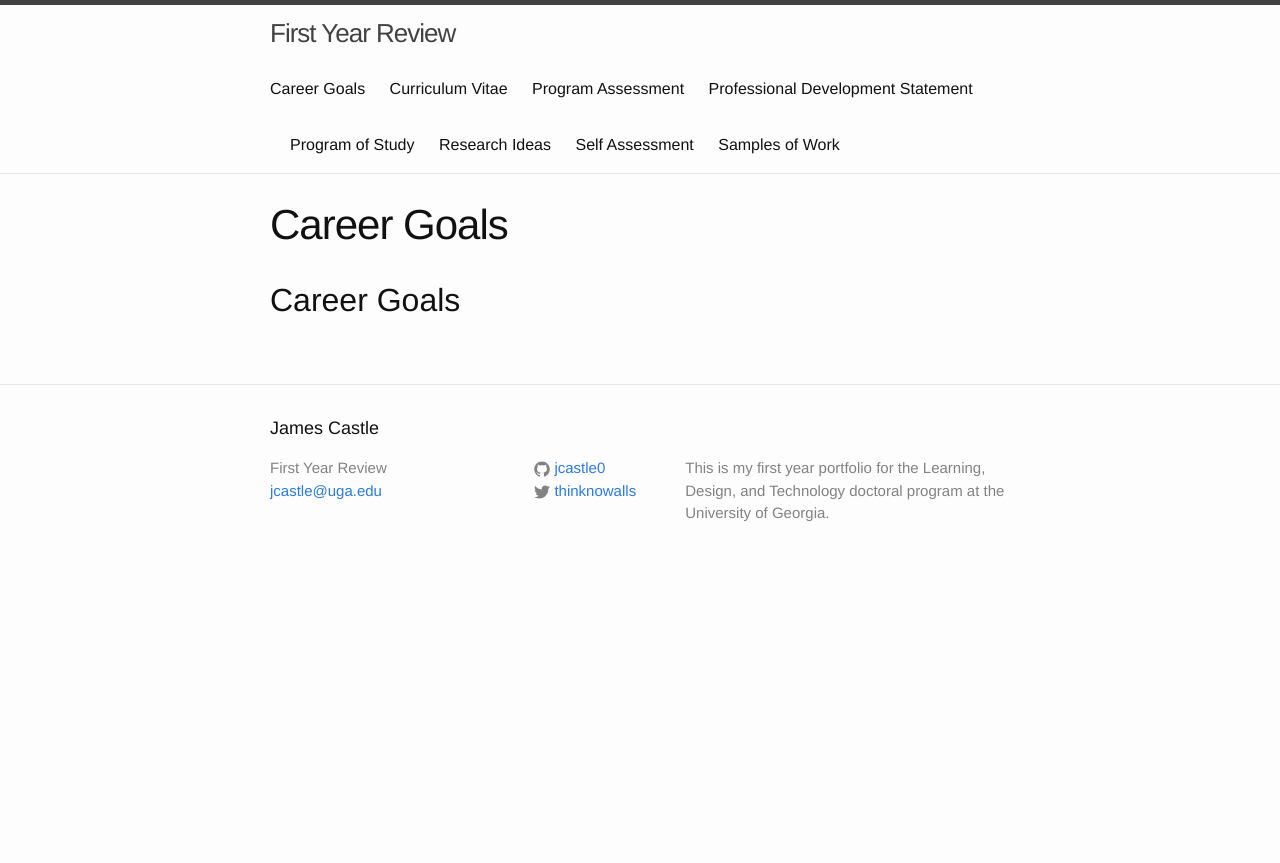
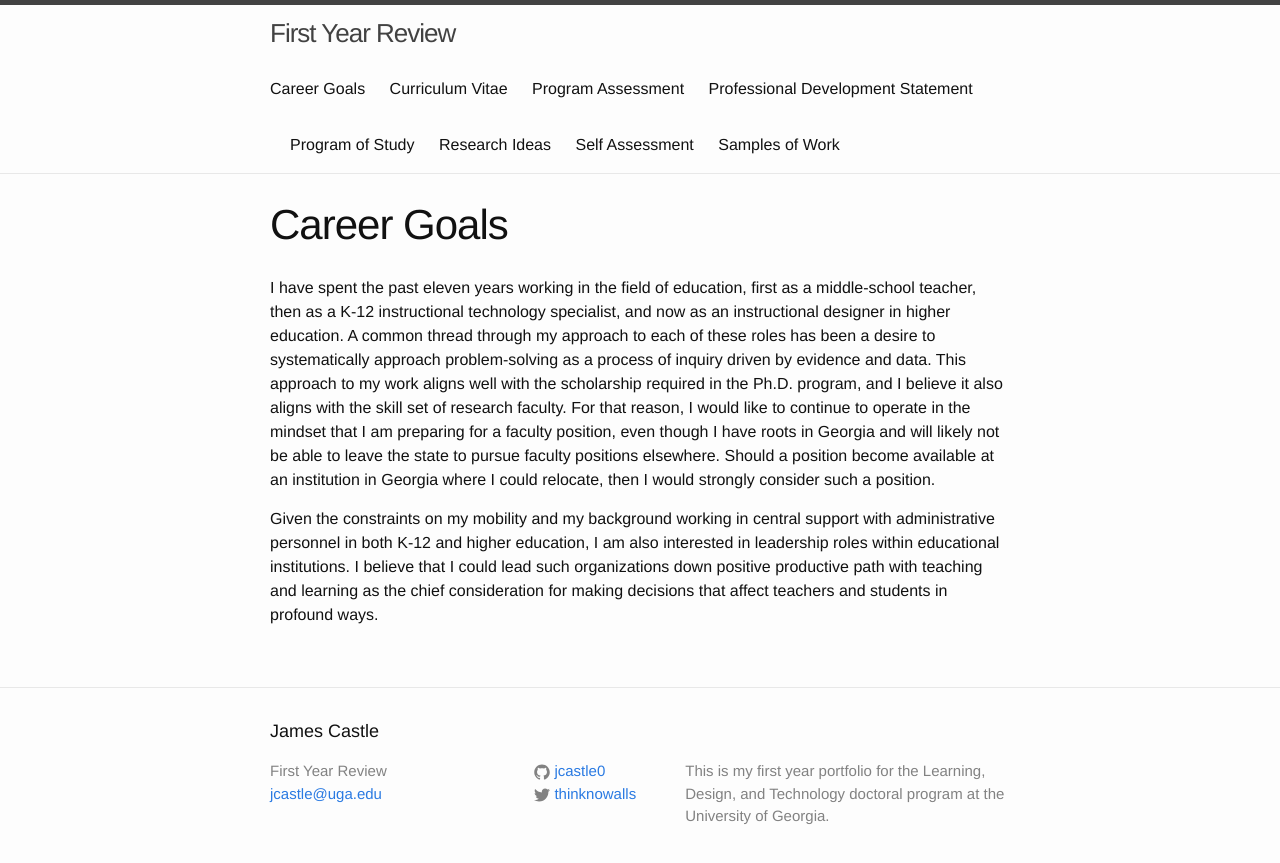
Before and after one commit to jcastle0/ldtportfolio, a Jekyll site: the page built from career.md, in a window 1280 px wide. Shown: the top 863 px of the page. Built offline with Jekyll 4.4.1, drawn with Linux system fonts in a browser that asks for light colours.

Commit message:
Update career.md

```diff
--- a/career.md
+++ b/career.md
@@ -3,5 +3,6 @@
 title: Career Goals
 permalink: /career/
 ---
+I have spent the past eleven years working in the field of education, first as a middle-school teacher, then as a K-12 instructional technology specialist, and now as an instructional designer in higher education. A common thread through my approach to each of these roles has been a desire to systematically approach problem-solving as a process of inquiry driven by evidence and data. This approach to my work aligns well with the scholarship required in the Ph.D. program, and I believe it also aligns with the skill set of research faculty. For that reason, I would like to continue to operate in the mindset that I am preparing for a faculty position, even though I have roots in Georgia and will likely not be able to leave the state to pursue faculty positions elsewhere. Should a position become available at an institution in Georgia where I could relocate, then I would strongly consider such a position.
 
-## Career Goals
+Given the constraints on my mobility and my background working in central support with administrative personnel in both K-12 and higher education, I am also interested in leadership roles within educational institutions. I believe that I could lead such organizations down positive productive path with teaching and learning as the chief consideration for making decisions that affect teachers and students in profound ways.
```
